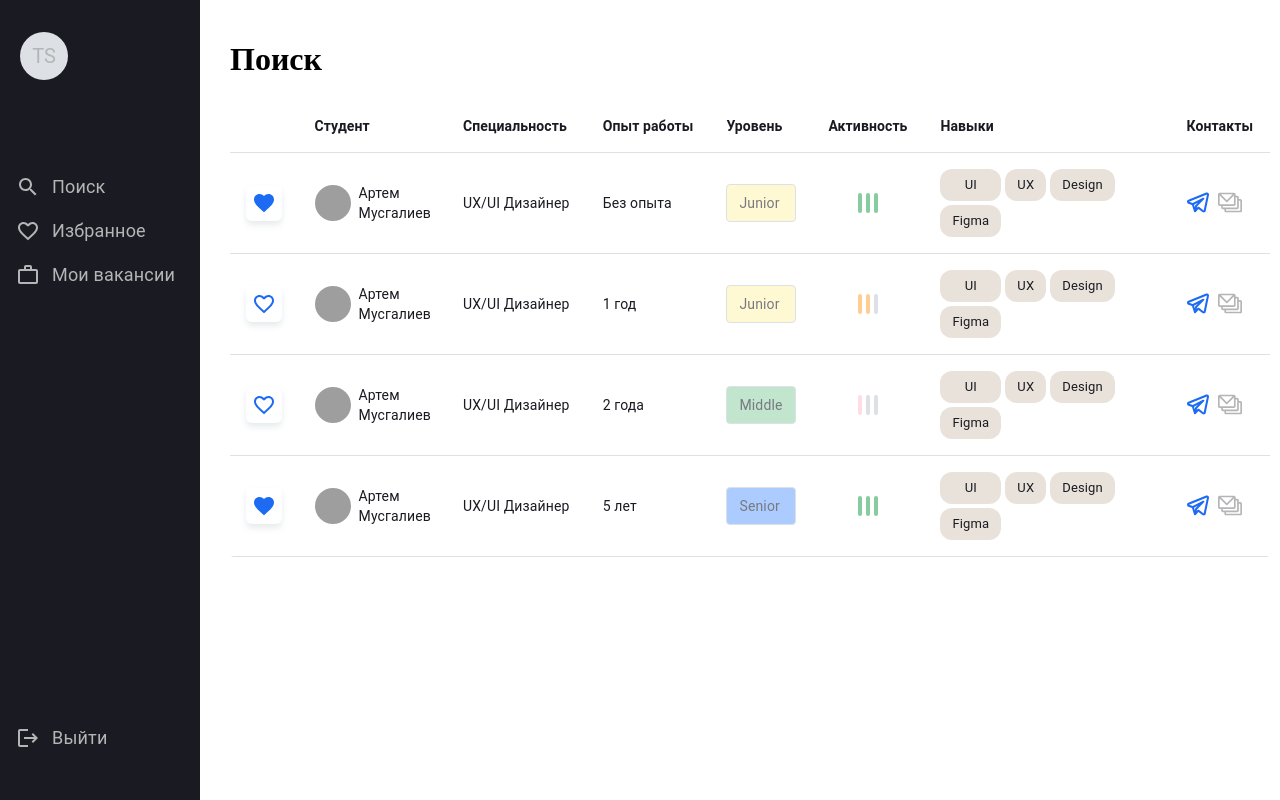
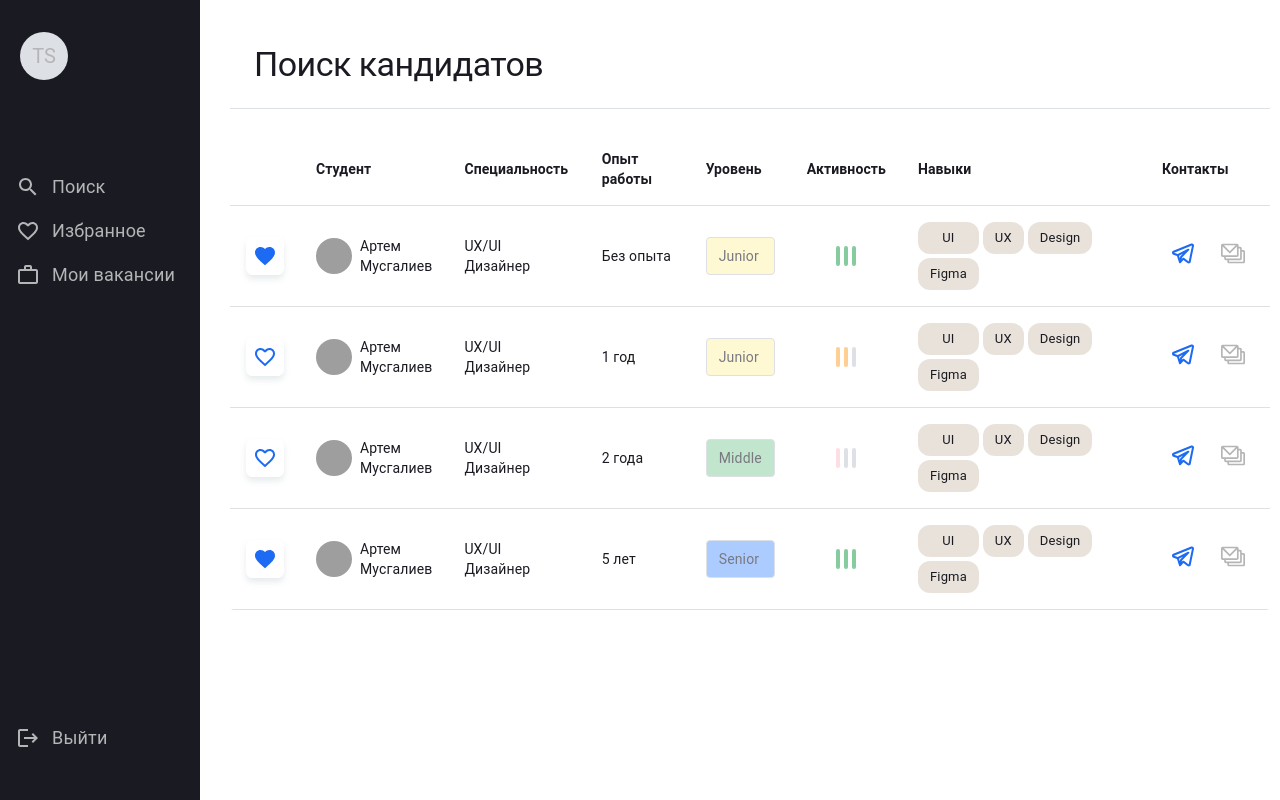
Before and after one commit to MarinaFominykh/alumni-resume-tracker, a React (Vite) app: page /search in a window 1280 px wide. Built offline with nearby package versions, Linux system fonts and the light colour scheme; grey boxes are pictures that could not be loaded.

Commit message:
feat/навигация по клику на строку

```diff
--- a/src/components/Table/Table.tsx
+++ b/src/components/Table/Table.tsx
@@ -1,3 +1,4 @@
+import { useNavigate  } from 'react-router-dom';
 import {
   Typography,
   Avatar,
@@ -21,7 +22,13 @@ import ContactElement from '../elements/ContactElement/ContactElement';
 import { ChipsContainer } from '../ChipsContainer/ChipsContainer';
 import { tableStyles } from './styles';
 export default function CustomizedTables() {
+ const navigate = useNavigate();
+
+  const handleLocation = () => {
+    navigate("/student");
+  }
   return (
+
     <TableContainer
       component={Paper}
       sx={{ maxWidth: '1164px', border: 0, boxShadow: 0 }}
@@ -55,7 +62,8 @@ export default function CustomizedTables() {
         </TableHead>
         <TableBody>
           {testStudentsArray.map(row => (
-            <TableRow key={row.id}>
+
+            <TableRow key={row.id} sx={tableStyles.row} onClick={handleLocation}>
               <TableCell>
                 <Box sx={tableStyles.likeBox}>
                   {row.isLike ? (
@@ -103,7 +111,7 @@ export default function CustomizedTables() {
                 </ChipsContainer>
               </TableCell>
               <TableCell>
-                <ContactElement contacts={row.contacts} />
+                <ContactElement sx={tableStyles.contacts} contacts={row.contacts} />
               </TableCell>
             </TableRow>
           ))}
--- a/src/components/Table/styles.tsx
+++ b/src/components/Table/styles.tsx
@@ -1,7 +1,15 @@
 export const tableStyles = {
+  row: {
+    cursor: 'pointer',
+    transition: '0.3s',
+    '&:hover': {
+      background: '#F1F6FF'
+    },
+  },
   likeBox: {
     width: '36px',
     height: '36px',
+    border: '1px #fff solid',
     borderRadius: '6px',
     background: '#FFF',
     boxShadow: '0px 4px 6px 0px rgba(176, 190, 197, 0.30)',
@@ -9,9 +17,10 @@ export const tableStyles = {
     justifyContent: 'center',
     alignItems: 'center',
     cursor: 'pointer',
+    transition: '0.3s',
     '&:hover': {
-
-    }
+      border: '1px #5A9BFF solid',
+    },
   },
   nameBox: {
     display: 'flex',
@@ -31,4 +40,13 @@ export const tableStyles = {
   activityChell: {
     maxWidth: '112px',
   },
+  contacts: {
+    border: '1px #fff solid',
+    cursor: 'pointer',
+    transition: '0.3s',
+    padding: '8px',
+    '&:hover': {
+      border: '1px #5A9BFF solid',
+    },
+  },
 };
--- a/src/components/elements/ContactElement/ContactElement.tsx
+++ b/src/components/elements/ContactElement/ContactElement.tsx
@@ -8,15 +8,15 @@ interface ContactElementProps {
     email?: string;
     telegram?: string;
   };
+  sx: object;
 }
 
-const ContactElement: FC<ContactElementProps> = ({ contacts }) => {
-    const {email, telegram} = contacts;
+const ContactElement: FC<ContactElementProps> = ({ contacts, sx }) => {
+  const { email, telegram } = contacts;
   return (
-    <Box sx={{ display: 'flex', gap: '8px' }}>
-      {telegram && <img src={tgIcon} />}
-
-      {email && <img src={emailIcon} />}
+    <Box sx={{display: 'flex', gap: '8px'}}>
+      <Box sx={sx}>{telegram && <img src={tgIcon} />}</Box>
+      <Box sx={sx}>{email && <img src={emailIcon} />}</Box>
     </Box>
   );
 };
--- a/src/pages/Search/Search.tsx
+++ b/src/pages/Search/Search.tsx
@@ -1,10 +1,11 @@
 import CustomizedTables from '../../components/Table/Table';
-import { Grid } from '@mui/material';
+import { Grid, Typography } from '@mui/material';
+import { searchStyles } from './styles';
 import './Search.css';
 function Search() {
   return (
     <Grid item sx={{width: 1}} >
-      <h1>Поиск</h1>
+      <Typography variant="h1" sx={searchStyles.title}>Поиск кандидатов</Typography>
       <CustomizedTables />
 
     </Grid>
--- /dev/null
+++ b/src/pages/Search/styles.tsx
@@ -0,0 +1,7 @@
+export const searchStyles = {
+    title: {
+        padding: '24px',
+        borderBottom: '1px solid  #DDE0E4',
+        marginBottom: '24px'
+    }
+}
```
